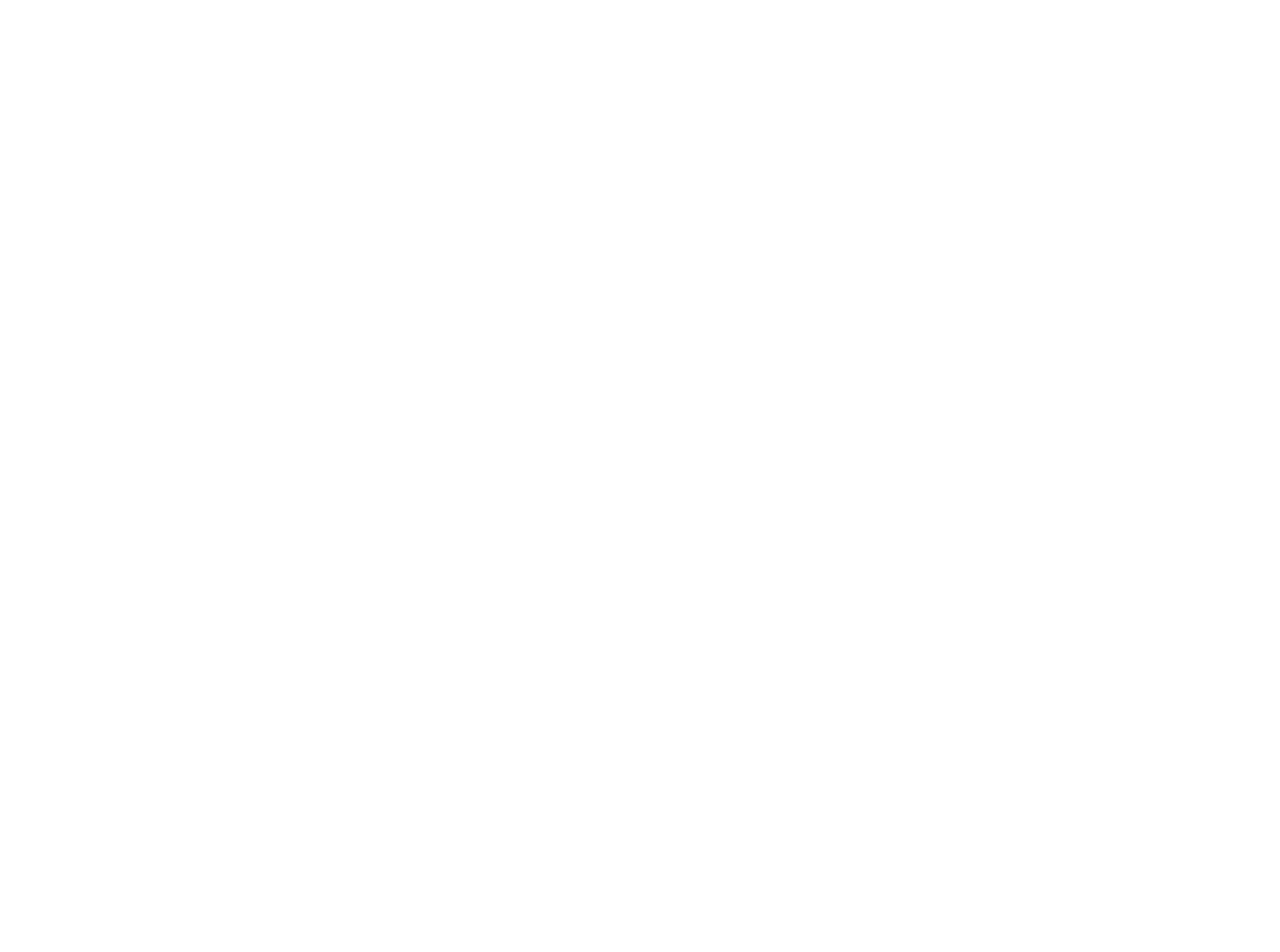
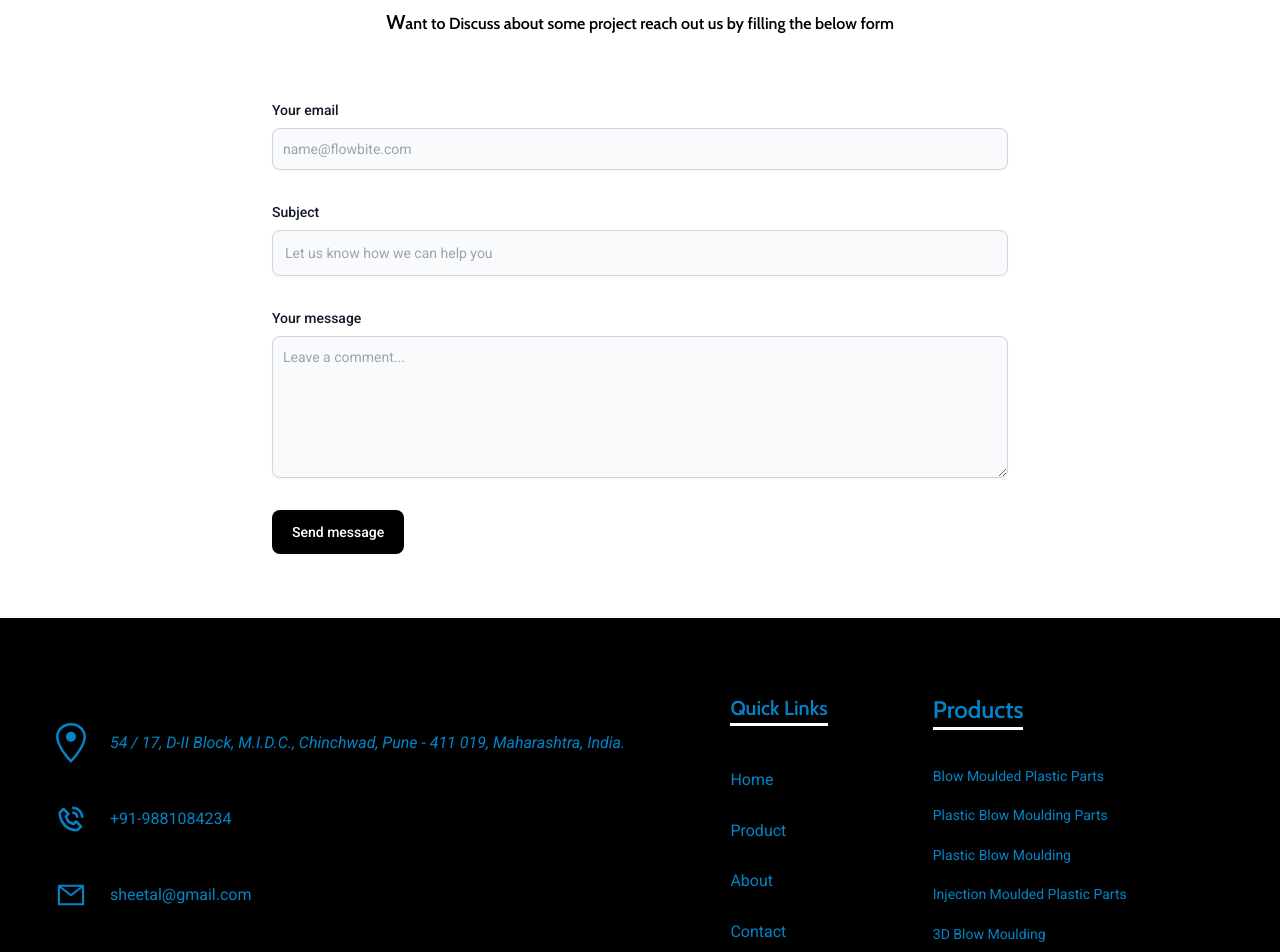
Before and after one commit to Rohitkushwaha01/Sheetal-engineering, a React (Create React App) app: page /contact in a window 1280 px wide. Shown: the part 200-1152 px from the top of the page. Before the commit the page ends 800 px from the top, so only its background shows below. Built offline with nearby package versions, Linux system fonts and the light colour scheme.

Commit message:
contact page and about us page done

```diff
--- /dev/null
+++ b/src/components/Footer/Footer.jsx
@@ -0,0 +1,56 @@
+import React from "react";
+import { GoLocation } from "react-icons/go";
+import { BiPhoneCall } from "react-icons/bi";
+import { AiOutlineMail } from "react-icons/ai";
+import { Link } from "react-router-dom";
+
+export default function Footer() {
+  return (
+    <>
+      <div className="sm:p-14 p-2 bg-black text-sky-600 font-display relative">
+        <div className="flex flex-wrap sm:justify-between items-center justify-center w-full gap-2 py-5">
+          <div className="flex flex-col justify-between h-[200px] flex-grow mb-10">
+            <div className="flex items-center">
+              <GoLocation className="w-[30px] font-bold text-5xl" />
+              <address className="ml-6">
+                54 / 17, D-II Block, M.I.D.C., Chinchwad, Pune - 411 019,
+                Maharashtra, India.
+              </address>
+            </div>
+            <div className="flex items-center w-full">
+              <BiPhoneCall className="w-[30px] font-bold text-5xl" />
+              <p className="ml-6">+91-9881084234</p>
+            </div>
+            <div className="flex items-center w-full">
+              <AiOutlineMail className="w-[30px] font-bold text-5xl" />
+              <p className="ml-6">sheetal@gmail.com</p>
+            </div>
+          </div>
+          <div className="flex flex-col justify-between sm:items-start items-center h-[250px] flex-grow mb-10">
+            <div className="flex items-center">
+              <h3 className="text-xl font-head mb-4 relative after:absolute after:w-[100%] after:h-[3px] after:bg-white after:bottom-0 after:left-[0px] after:m-auto pb-1">Quick Links</h3>
+            </div>
+
+            <Link to="/"> Home</Link>
+            <Link to="/product"> Product</Link>
+            <Link to="/about"> About</Link>
+            <Link to="/contact"> Contact</Link>
+          </div>
+          <div className="flex flex-col justify-between sm:items-start items-center h-[250px] flex-grow mb-10">
+            <h1 className="text-2xl font-head mb-4 relative after:absolute after:w-[100%] after:h-[3px] after:bg-white after:bottom-0 after:left-[0px] after:m-auto pb-1">Products</h1>
+            <p className="text-sm">Blow Moulded Plastic Parts</p>
+            <p className="text-sm">Plastic Blow Moulding Parts</p>
+            <p className="text-sm">Plastic Blow Moulding</p>
+            <p className="text-sm">Injection Moulded Plastic Parts</p>
+            <p className="text-sm">3D Blow Moulding</p>
+          </div>
+        </div>
+        <div className="px-14 text-center border-t-2 py-10">
+            <footer className="text-xl">
+                &copy;Copyright All Rights Reserverd.
+            </footer>
+        </div>
+      </div>
+    </>
+  );
+}
--- a/src/components/Navbar/Navbar.js
+++ b/src/components/Navbar/Navbar.js
@@ -31,7 +31,7 @@
               {click ? <HiXMark /> : <HiBars3 />}
             </div>
           </div>
-          <ul className="flex lg:flex-row lg:justify-between lg:w-[700px] lg:border-0 lg:py-0 w-full sm:text-xl text-[1rem] flex-col items-start justify-center gap-4 border-t-2 py-4">
+          <ul className="flex lg:flex-row lg:justify-between lg:w-[700px] lg:border-0 lg:py-0 w-full sm:text-xl text-[1rem] flex-col items-start justify-center gap-4 border-t-2 py-4 ">
             <li className="relative after:w-0 after:opacity-0 hover:after:absolute hover:after:w-[100%] hover:after:h-[3px] hover:after:bg-white hover:after:bottom-0 hover:after:left-[0px] hover:after:transition-all hover:after:ease-out hover:after:delay-200 hover:after:opacity-100 hover:after:m-auto">
               <Link
                 to="/"
--- a/src/pages/About.jsx
+++ b/src/pages/About.jsx
@@ -1,7 +1,53 @@
-import React from 'react'
+import React from "react";
+import Footer from "../components/Footer/Footer";
 
 export default function About() {
   return (
-    <div>About</div>
-  )
+    <>
+      <section className="sm:p-14 p-2">
+        <h1 className="font-head text-center text-4xl my-10">Who we are!</h1>
+        <div className="h-full font-display sm:text-md text-md shadow-lg rounded-lg shadow-black p-4 my-8">
+          <p className="mb-3">
+            Pradip Plastic Moulders Pvt. Ltd., (Pune) Established in 1996 Have
+            been certified as TS 16949 : 2009 company. The company is one of the
+            leading manufacturer of plastic technical blow moulded and injection
+            moulded for automobile and is committed to provide best quality to
+            the customers. We believe that it is team of motivated workforce is
+            the most important source of our infrastructure, manpower is
+            qualified with long experience and dedicated quality control which
+            has created a huge asset of satisfied customers as an OEM or second
+            tier supply chain member, Infrastructure is capable to meet the
+            requirements of plastic components based on their industrial
+            customers specifications. Pradip Plastic Moulders is an original
+            equipment manufacurer for automobile giants such as M/s. Tata Motors
+            Limited
+          </p>
+          <p className="mb-3">
+            Manufacturing is equipped with latest machinery to execute the
+            production of all it is components. Injection Moulding 50 Ton to 500
+            Ton & Blow Moulding 5 ltr to 100 ltrs, Manufacturing capability of
+            processing all types of thermoplastic raw materials including PP,
+            HDPE, LDPE, ABS, EVA, Engineering plastics like Nylon,
+            Polycarbonate, Talc filed, EPDM , TPE , TPV etc. Plastic components
+            manufactured are used in interior and exterior of automobile parts
+            which has vital and critical operation namely Surge Tanks,
+            Windshield Containers, Coolant Tank, De-aeration Tank, Hoses, Ducts
+            for air conditioner , Resonators , Ball Cage, Head Light Cover, Fuse
+            Box Cover, Bumper End Cover, Trim Clips, Bushes, Handles, Recliner
+            Knobs, Ducts, Brake & Clutch fluid Containers, Battery Cover, etc.
+          </p>
+          <p className="mb-3">
+            PRADIP PLASTIC MOULDERS have capability for design and develop molds
+            using CAD and 3D technology get the mold machining done on
+            sophisticated CNC Machines and carries out assembly and mould
+            development to meet the strict deadlines set by the customer.
+          </p>
+        </div>
+      </section>
+
+      <section>
+        <Footer />
+      </section>
+    </>
+  );
 }
--- a/src/pages/Contact.jsx
+++ b/src/pages/Contact.jsx
@@ -1,7 +1,73 @@
-import React from 'react'
+import Footer from "../components/Footer/Footer";
 
 export default function Contact() {
   return (
-    <div>Contact</div>
-  )
+    <>
+      <section class=" text-black dark:bg-gray-900 font-display">
+        <div class="py-8 lg:py-16 px-4 mx-auto max-w-screen-md">
+          <h2 class="mb-4 text-4xl font-head tracking-tight font-extrabold text-center text-gray-900 dark:text-white">
+            Contact Us
+          </h2>
+          <p class="mb-8 lg:mb-16 font-light font-head text-center first-letter:sm:text-xl">
+            Want to Discuss about some project reach out us by filling the below form
+          </p>
+          <form action="mailto:" class="space-y-8">
+            <div>
+              <label
+                for="email"
+                class="block mb-2 text-sm font-medium text-gray-900 dark:text-gray-300"
+              >
+                Your email
+              </label>
+              <input
+                type="email"
+                id="email"
+                class="shadow-sm bg-gray-50 border border-gray-300 text-gray-900 text-sm rounded-lg focus:ring-primary-500 focus:border-primary-500 block w-full p-2.5 dark:bg-gray-700 dark:border-gray-600 dark:placeholder-gray-400 dark:text-white dark:focus:ring-primary-500 dark:focus:border-primary-500 dark:shadow-sm-light"
+                placeholder="name@flowbite.com"
+                required
+              />
+            </div>
+            <div>
+              <label
+                for="subject"
+                class="block mb-2 text-sm font-medium text-gray-900 dark:text-gray-300"
+              >
+                Subject
+              </label>
+              <input
+                type="text"
+                id="subject"
+                class="block p-3 w-full text-sm text-gray-900 bg-gray-50 rounded-lg border border-gray-300 shadow-sm focus:ring-primary-500 focus:border-primary-500 dark:bg-gray-700 dark:border-gray-600 dark:placeholder-gray-400 dark:text-white dark:focus:ring-primary-500 dark:focus:border-primary-500 dark:shadow-sm-light"
+                placeholder="Let us know how we can help you"
+                required
+              />
+            </div>
+            <div class="sm:col-span-2">
+              <label
+                for="message"
+                class="block mb-2 text-sm font-medium text-gray-900 dark:text-gray-400"
+              >
+                Your message
+              </label>
+              <textarea
+                id="message"
+                rows="6"
+                class="block p-2.5 w-full text-sm text-gray-900 bg-gray-50 rounded-lg shadow-sm border border-gray-300 focus:ring-primary-500 focus:border-primary-500 dark:bg-gray-700 dark:border-gray-600 dark:placeholder-gray-400 dark:text-white dark:focus:ring-primary-500 dark:focus:border-primary-500"
+                placeholder="Leave a comment..."
+              ></textarea>
+            </div>
+            <button
+              type="submit"
+              class="py-3 px-5 text-sm font-medium text-center text-white rounded-lg bg-black sm:w-fit hover:bg-primary-800 focus:ring-4 focus:outline-none focus:ring-primary-300 dark:bg-primary-600 dark:hover:bg-primary-700 dark:focus:ring-primary-800"
+            >
+              Send message
+            </button>
+          </form>
+        </div>
+      </section>
+      <section>
+        <Footer/>
+      </section>
+    </>
+  );
 }
--- a/src/pages/Home.jsx
+++ b/src/pages/Home.jsx
@@ -3,6 +3,8 @@
 import { AiOutlineArrowRight } from "react-icons/ai";
 import Card from "../components/Cards/Card";
 import Projects from "../components/Projects/Projects";
+import Footer from "../components/Footer/Footer";
+
 
 export default function Home() {
   return (
@@ -55,6 +57,9 @@
       <section className="flex p-[3rem] bg-sky-600 w-full" id="section-3">
         <Projects/>
       </section>
+      <section>
+        <Footer/>
+      </section>
     </>
   );
 }
```
Also changed, not shown: src/pages/Product.jsx (+27 -24 lines).
